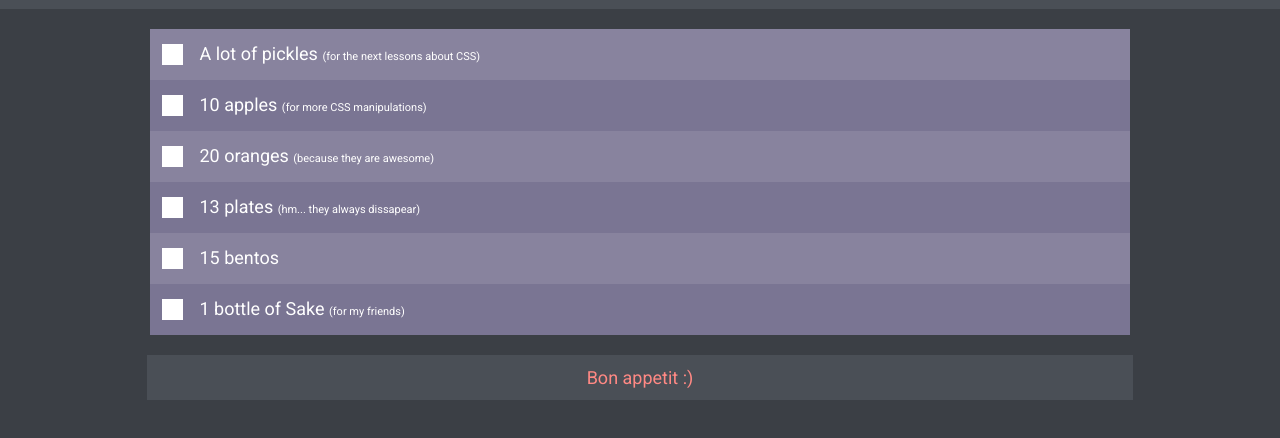
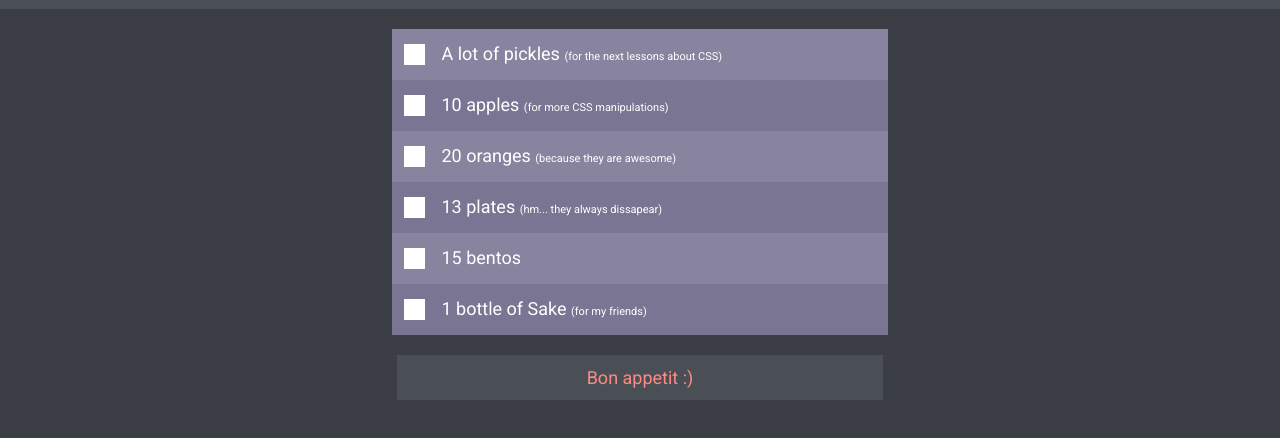
Before and after one commit to kantarella99/shopping-list, a plain HTML site: page index.html in a window 1280 px wide. Shown: the part 72-510 px from the top of the page. Drawn offline with Linux system fonts and the light colour scheme.

Commit message:
change indentation

```diff
--- a/style/index.css
+++ b/style/index.css
@@ -35,7 +35,7 @@ letter-spacing: 0em;
 
 .list {
     text-align: center;
-    margin: 0px 130px;
+    margin: 0 30%;
     list-style-type: none;
 }
 
@@ -127,7 +127,7 @@ main {
 
 footer {
     text-align: center;
-    margin: 0px 147px;
+    margin: 0px 31%;
     background: rgba(74, 79, 86, 1);
     color: rgba(255, 137, 132, 1);
     padding: 12px 0;
```
